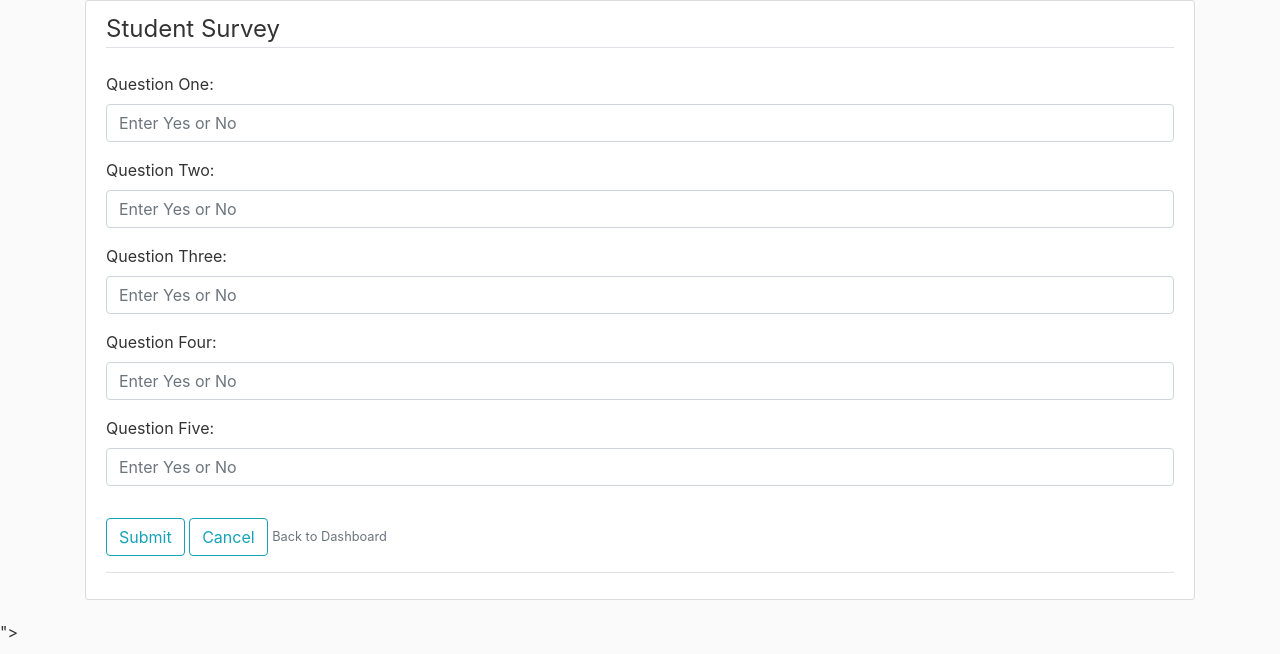
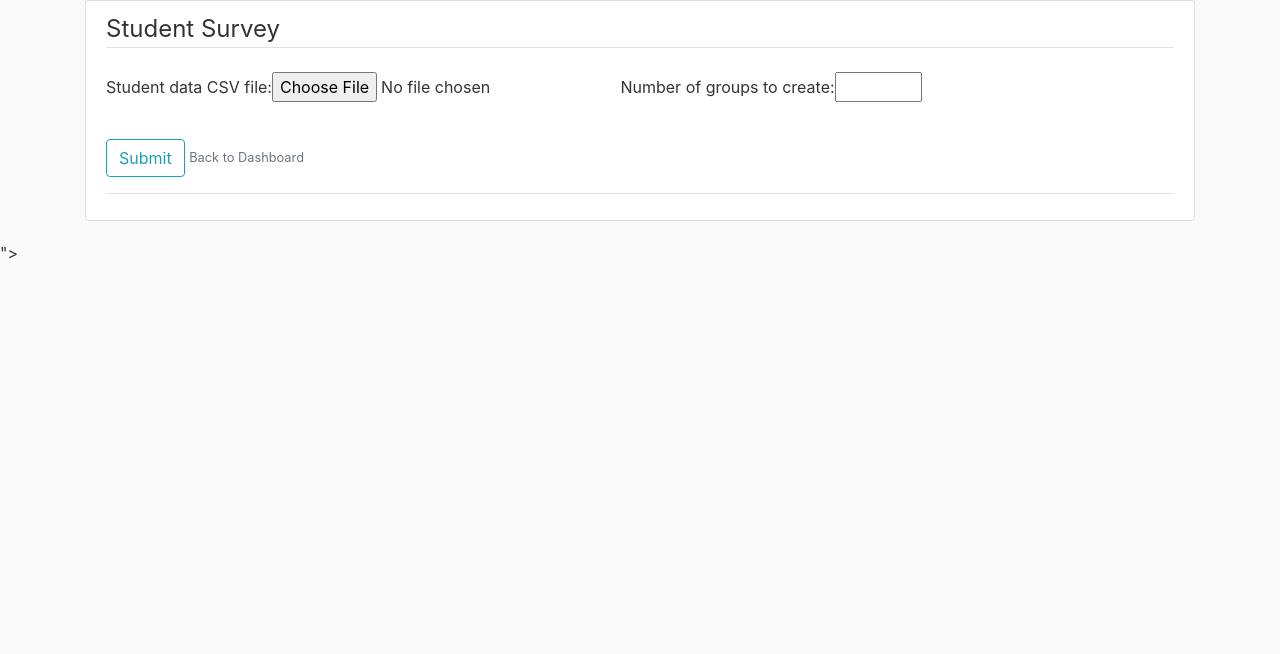
Before and after one commit to GatorIncubator/gatorgrouper, a Django app: template gatorgrouper/templates/gatorgrouper/survey.html in a window 1280 px wide. Shown: the part 146-800 px from the top of the page. Run offline with Django 3.2, Linux system fonts and the light colour scheme; the template is opened without the code that fills it: values that come from a table or form of the project are taken from there, others are empty; some libraries are stand-ins or nearby versions; grey boxes are pictures that could not be loaded.

Commit message:
Modify survey template

```diff
--- a/gatorgrouper/templates/gatorgrouper/survey.html
+++ b/gatorgrouper/templates/gatorgrouper/survey.html
@@ -6,47 +6,15 @@
           {% csrf_token %} <!--must have this line for forms-->
           <fieldset class="form-group">
             <legend class="border-bottom mb-4">Student Survey</legend>
-            <!-- Adds a section for question one. -->
-            <form action="/action_page.php">
+            <form action="/">
               <div class="form-group">
-                <label for="Question One">Question One:</label>
-                <input type="text" class="form-control" placeholder="Enter Yes or No" name="question-answer">
+                  {{ form }}
               </div>
             </form>
-            <!-- Adds a section for question two. -->
-            <form action="/action_page.php">
-              <div class="form-group">
-                <label for="Question Two">Question Two:</label>
-                <input type="text" class="form-control" placeholder="Enter Yes or No" name="question-answer">
-              </div>
-            </form>
-            <!-- Adds a section for Question Three. -->
-            <form action="/action_page.php">
-              <div class="form-group">
-                <label for="Question Three">Question Three:</label>
-                <input type="text" class="form-control" placeholder="Enter Yes or No" name="question-answer">
-              </div>
-            </form>
-            <!-- Adds a section for Question Four. -->
-            <form action="/action_page.php">
-              <div class="form-group">
-                <label for="Question Four">Question Four:</label>
-                <input type="text" class="form-control" placeholder="Enter Yes or No" name="question-answer">
-              </div>
-            </form>
-            <!-- Adds a section for Question Five. -->
-            <form action="/action_page.php">
-              <div class="form-group">
-                <label for="Question Five">Question Five:</label>
-                <input type="text" class="form-control" placeholder="Enter Yes or No" name="question-answer">
-              </div>
-            </form>
-
           </fieldset>
           <!-- Adds the create and cancel buttons. -->
           <div class="form-group">
             <button type="submit" name="button" class="btn btn-outline-info">Submit</button>
-            <button type="submit" name="button" class="btn btn-outline-info">Cancel</button>
             <small class="text-muted">Back to Dashboard</small>
           </div>
         </form>
```
